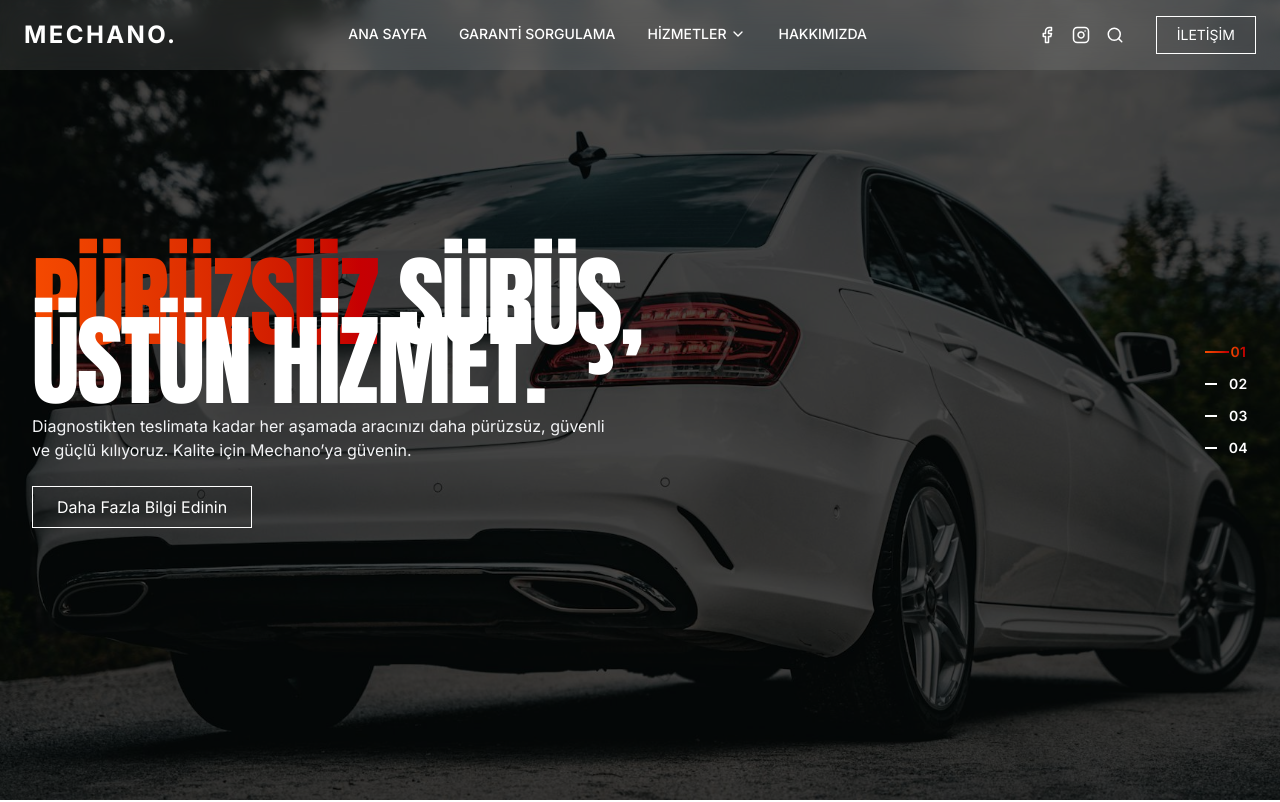
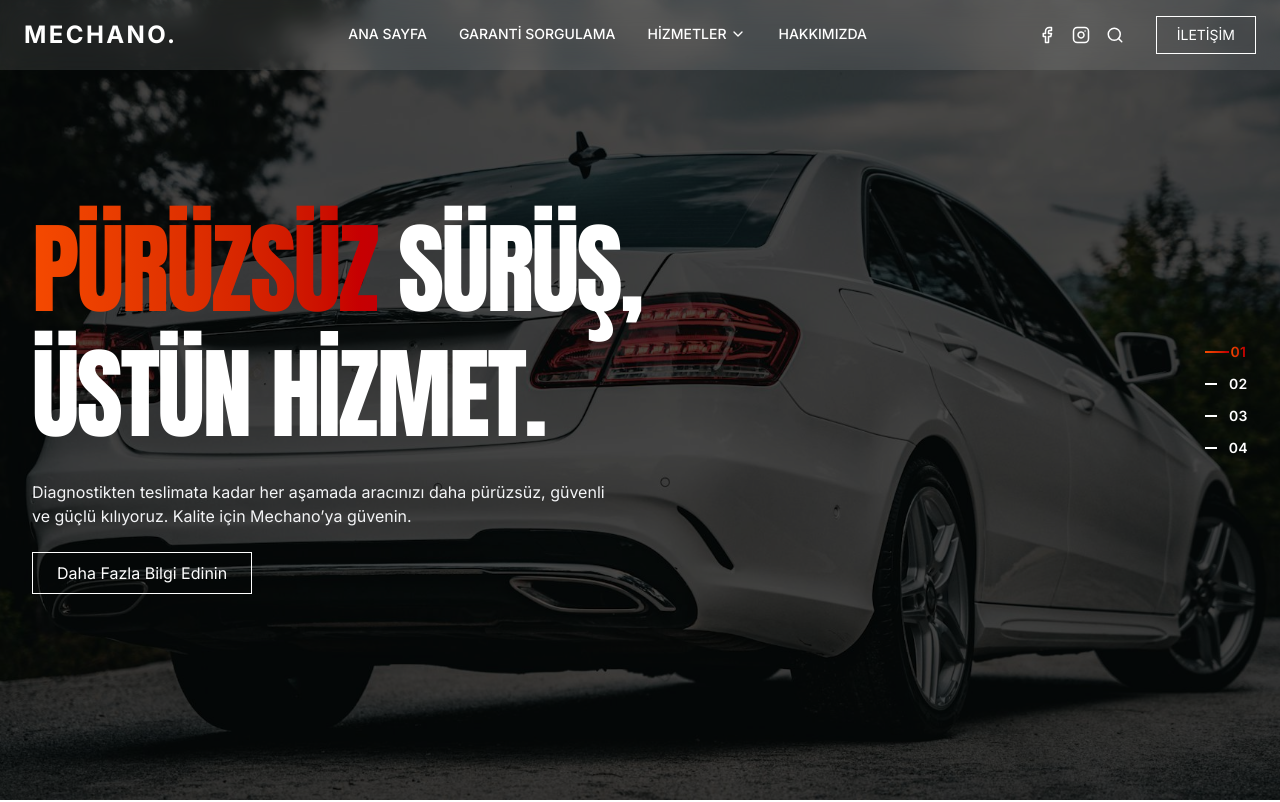
Before and after one commit to CAPELLAX02/car-coat-v2, a Next.js app: page / in a window 1280 px wide. Shown: the top 802 px of the page. Built offline with nearby package versions, Linux system fonts and the light colour scheme.

Commit message:
Remove the problematic CSS attribute for line height of the <h1/> labels.

```diff
--- a/app/globals.css
+++ b/app/globals.css
@@ -15,7 +15,6 @@ h1 {
   font-family: 'Anton';
   font-weight: normal;
   font-size: 100px;
-  line-height: 3.7rem;
 }
 
 @media (max-width: 1023px) {
```
